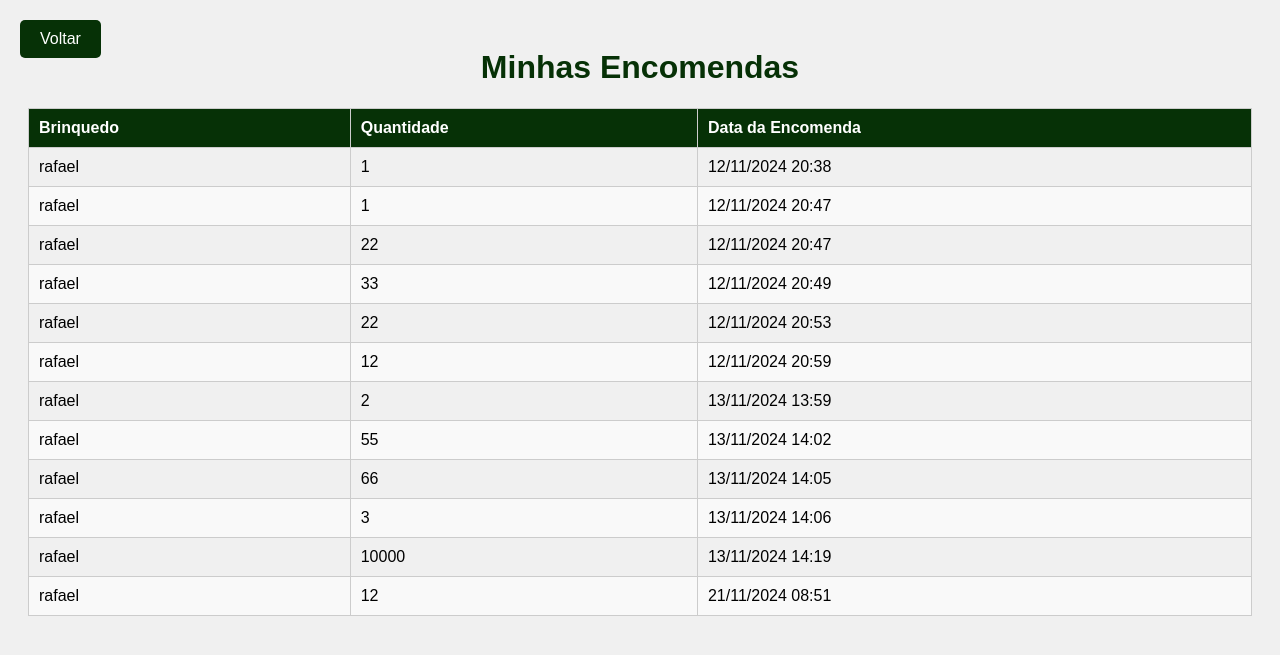
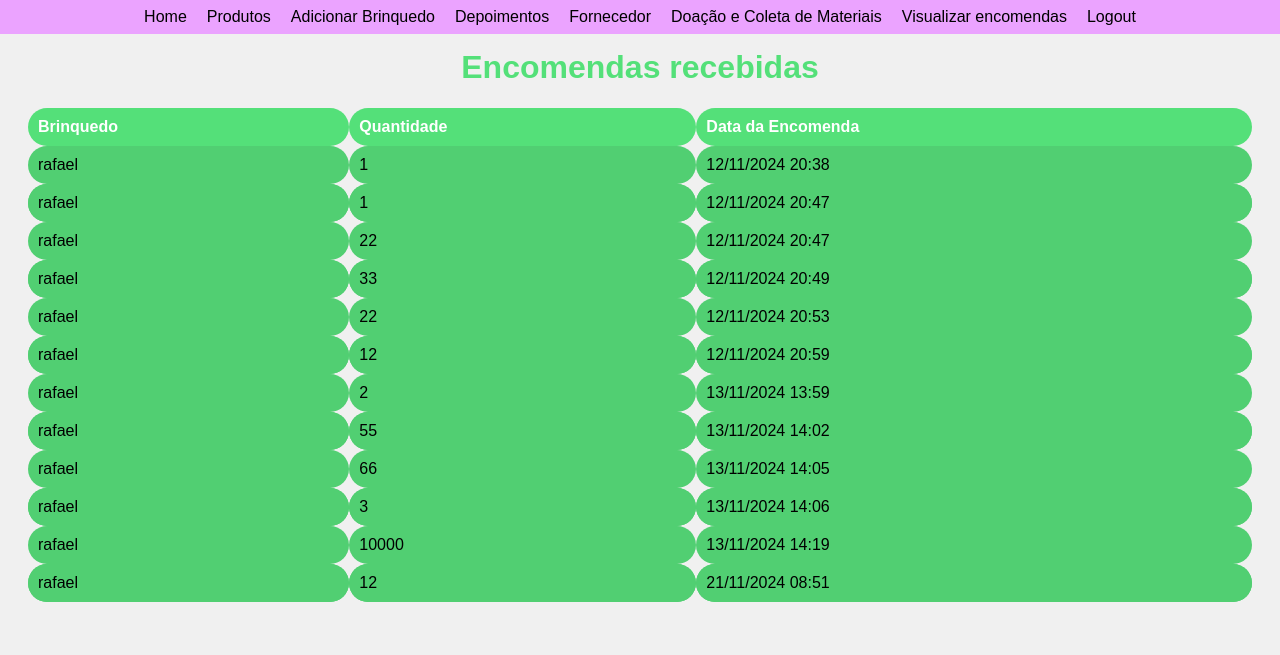
Before and after one commit to jpp000/mangue-play, a Django app: page /encomendas/listar in a window 1280 px wide. Shown: the top 655 px of the page. Run offline with Django 5.2, Linux system fonts and the light colour scheme; data comes from the database, SQL or seed files in the repository; both versions use the stored data as it was after the commit; parts of the project's set-up code (start-up, migrations or seed data) failed here and were passed over.

Commit message:
update-visu-encomendas

```diff
--- a/manguePlay/encomendas/templates/listar_encomendas.html
+++ b/manguePlay/encomendas/templates/listar_encomendas.html
@@ -12,7 +12,7 @@
       }
       h1 {
         text-align: center;
-        color: rgb(6, 49, 6);
+        color: #54e079;
       }
       table {
         width: 100%;
@@ -21,16 +21,18 @@
       }
       th,
       td {
-        border: 1px solid #ccc;
         padding: 10px;
+        border-radius: 20px;
         text-align: left;
+        background-color: #51cf72;
       }
       th {
-        background-color: rgb(6, 49, 6);
+        background-color: #54e079;
         color: white;
       }
       tr:nth-child(even) {
-        background-color: #f9f9f9;
+        border-radius: 20px;
+        background-color: #51cf72;
       }
       .btn {
         padding: 5px 10px;
@@ -65,12 +67,80 @@
       .back-button:hover {
         background-color: rgb(4, 30, 4);
       }
+      .navbar {
+        position: fixed;
+        top:0;
+        left: 0;
+        right: 0;
+        display: flex;
+        justify-content: center;
+        align-items: center;
+        background-color: #eba3ff;
+        padding: 5px 20px;
+        color: white;
+        z-index: 1000; /* Para garantir que a navbar fique acima de outros elementos */
+}
+
+.navbar .logo {
+    font-size: 1.5rem;
+    font-weight: bold;
+}
+
+.nav-links {
+    list-style: none;
+    display: flex;
+    gap: 20px;
+    margin: 0;
+    padding: 0;
+}
+
+.nav-links li {
+    display: inline;
+}
+
+.nav-links a {
+    text-decoration: none;
+    color: black;
+    font-size: 1rem;
+    transition: color 0.3s;
+    line-height: 1.5;
+}
+
+.nav-links a:hover {
+    color: #00bcd4;
+}
+@media (max-width: 768px) {
+    .nav-links {
+        flex-direction: column;
+        display: none;
+        background-color: #333;
+        position: absolute;
+        top: 50px;
+        right: 20px;
+        border: 1px solid #444;
+    }
+
+    .nav-links.active {
+        display: flex;
+    }
+}
     </style>
   </head>
   <body>
-    <a href="{% url 'admin_dashboard' %}" class="back-button">Voltar</a>
+    <nav class="navbar">
+      <ul class="nav-links">
+          <li><a href="{% url 'admin_dashboard' %}">Home</a></li>
+          <li><a href="{% url 'visualizar_brinquedos_admin' %}">Produtos</a></li>
+          <li><a href="{% url 'adicionar_brinquedo' %}">Adicionar Brinquedo</a></li>
+          <li><a href="{% url 'depoimentos_admin' %}">Depoimentos</a></li>
+          <li><a href="{% url 'listar_fornecedores' %}">Fornecedor</a></li>
+          <li><a href="{% url 'visualizar_local' %}">Doação e Coleta de Materiais</a></li>
+          <li><a href="{% url 'listar_encomendas' %}">Visualizar encomendas</a></li>
+          <li><a href="{% url 'logout' %}">Logout</a></li>
+      </ul>
+  </nav>
 
-    <h1>Minhas Encomendas</h1>
+    <h1>Encomendas recebidas</h1>
     {% if encomendas %}
     <table>
       <thead>
```
Also changed, not shown: manguePlay/db.sqlite3.
